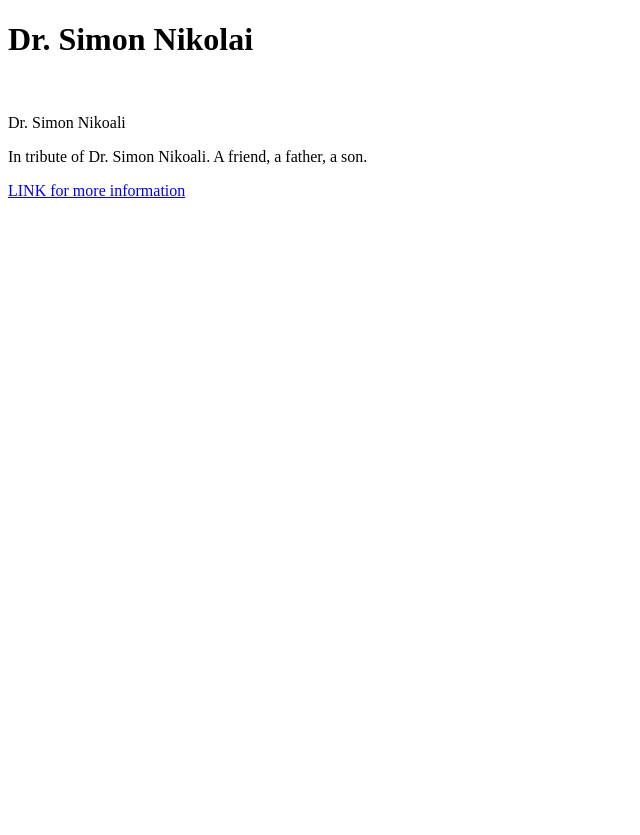
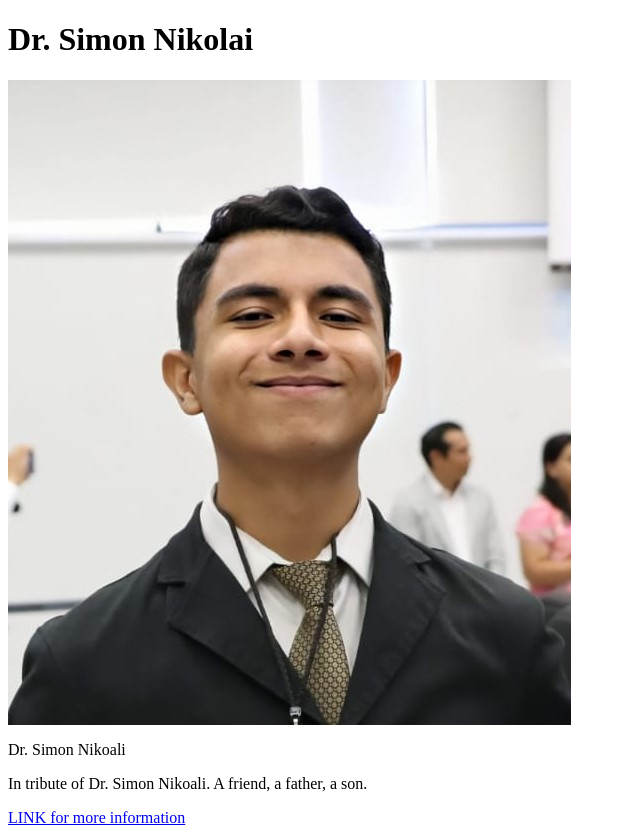
Before and after one commit to kadikbecerrasoliz/microverse1, a plain HTML site: page index.html in a window 1280 px wide. Shown: the whole page, without its empty margins (0-640 px from the left). Before the commit the page ends 800 px from the top, so only its background shows below. Drawn offline with Linux system fonts and the light colour scheme.

Commit message:
The project is finished

```diff
--- a/css/style.css
+++ b/css/style.css
@@ -0,0 +1,7 @@
+img {
+    max-width: 563px;
+    max-height: 645px;
+    width: 100%;
+    height: auto;
+    display: block;
+}
--- a/index.html
+++ b/index.html
@@ -26,7 +26,7 @@
     <div id="main">
         <h1 id="title">Dr. Simon Nikolai</h1>
         <div id="img-div">
-            <img id="image" />
+            <img id="image" src="Photo-DanteAlonso.jpeg" />
             <p id="img-caption">Dr. Simon Nikoali</p>
             <p id="tribute-info">
                 In tribute of Dr. Simon Nikoali. A friend, a father, a son.
```
Also changed, not shown: Photo-DanteAlonso.jpeg (added).
